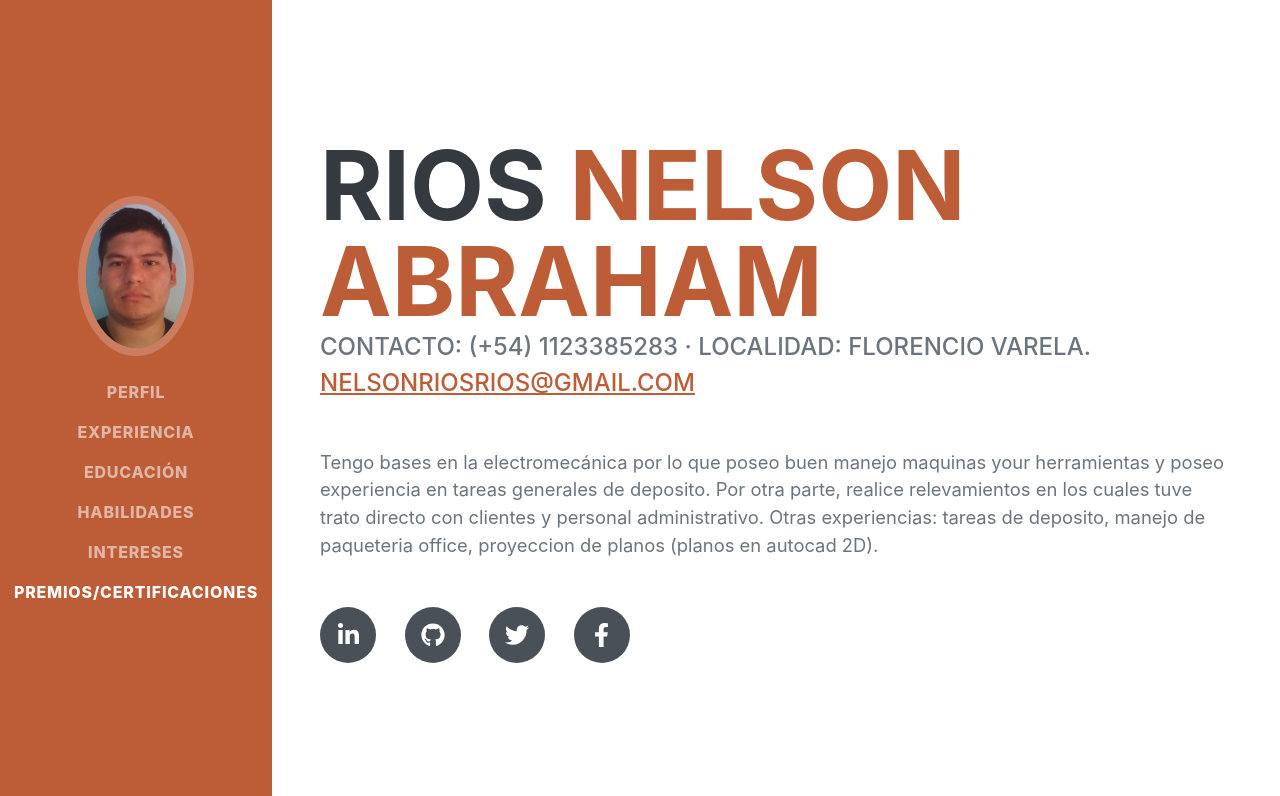
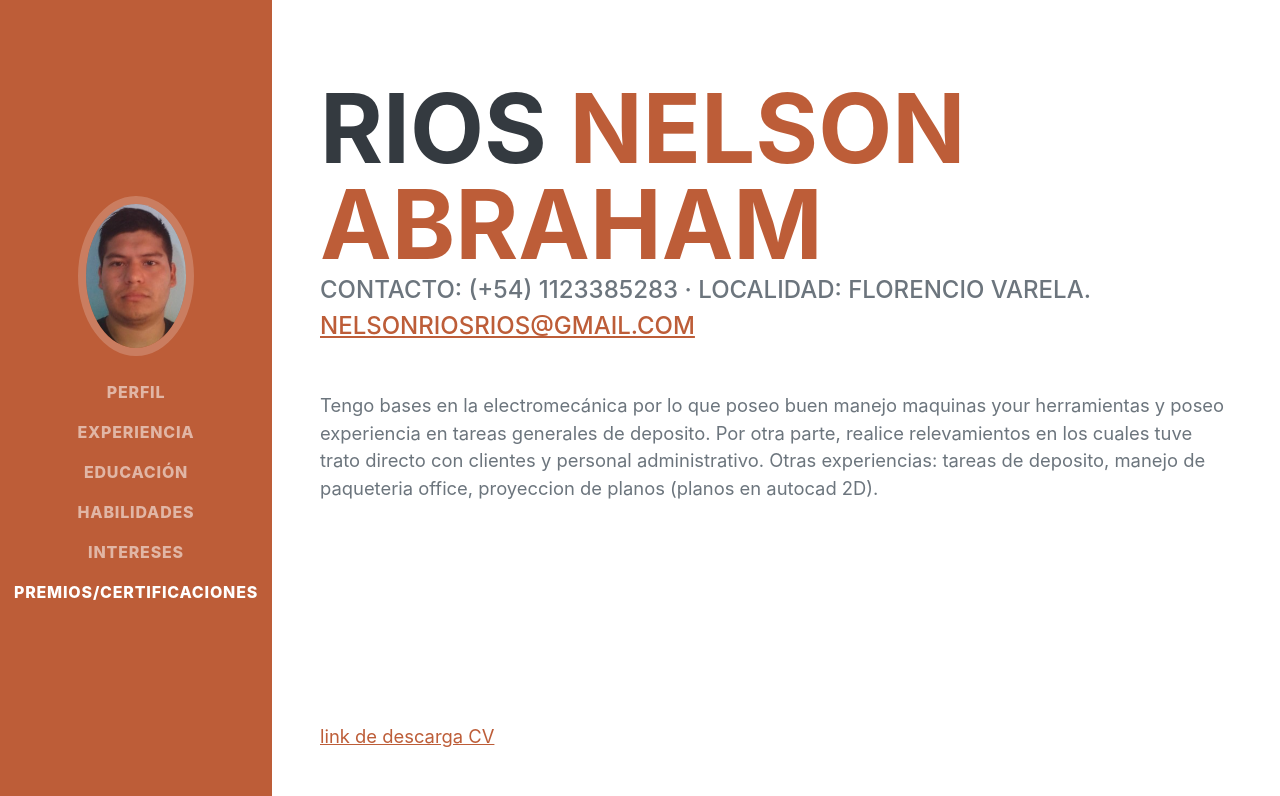
Before and after one commit to esscudo/CVRiosNelsonAbraham, a plain HTML site: page index.html in a window 1280 px wide. Shown: the top 796 px of the page. Drawn offline with nearby package versions, Linux system fonts and the light colour scheme; a web font is replaced by a local one.

Commit message:
Update index.html

```diff
--- a/index.html
+++ b/index.html
@@ -49,6 +49,14 @@
                     </div>
                     <p class="lead mb-5">Tengo bases en la electromecánica por lo que poseo buen manejo maquinas your herramientas y poseo experiencia en tareas generales de deposito. Por otra parte, realice relevamientos
                         en los cuales tuve trato directo con clientes y personal administrativo. Otras experiencias: tareas de deposito, manejo de paqueteria office, proyeccion de planos (planos en autocad 2D).
+
+
+                                                <br><br><br><br><br><br><br><br><br>
+
+                        <a href= "https://drive.google.com/file/d/1LcSoEcb_Z7eXXBI6TscOAh7HtcHevFq6/view?usp=sharing"
+                        TARGET="_blank">link de descarga CV</a>
+
+
 
                     </p>
                     <div class="social-icons">
```
